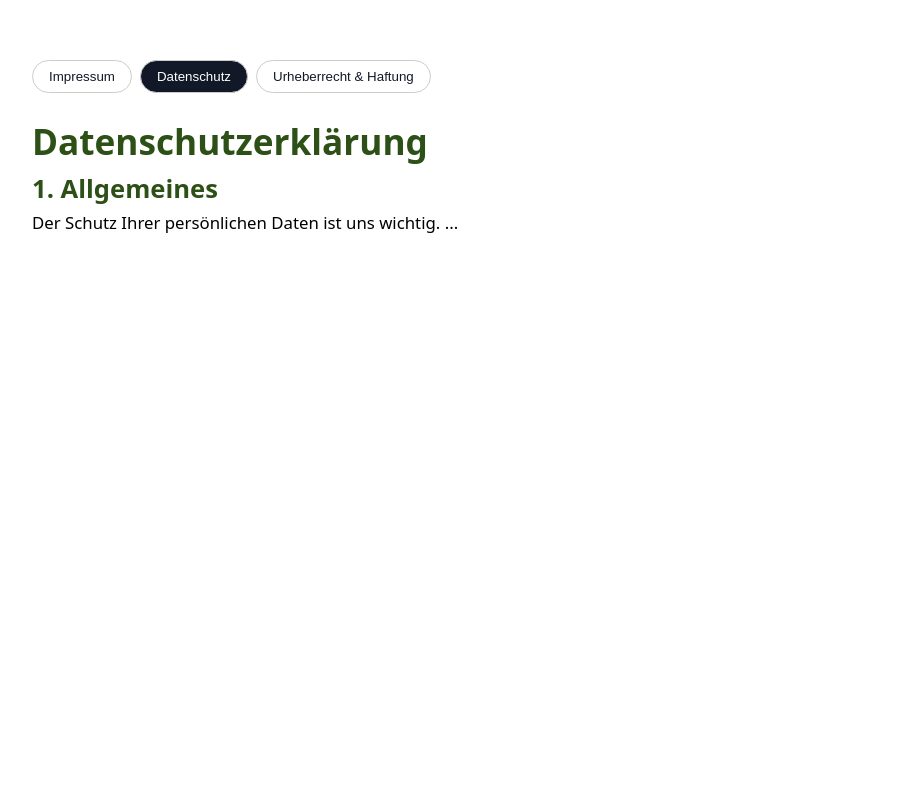
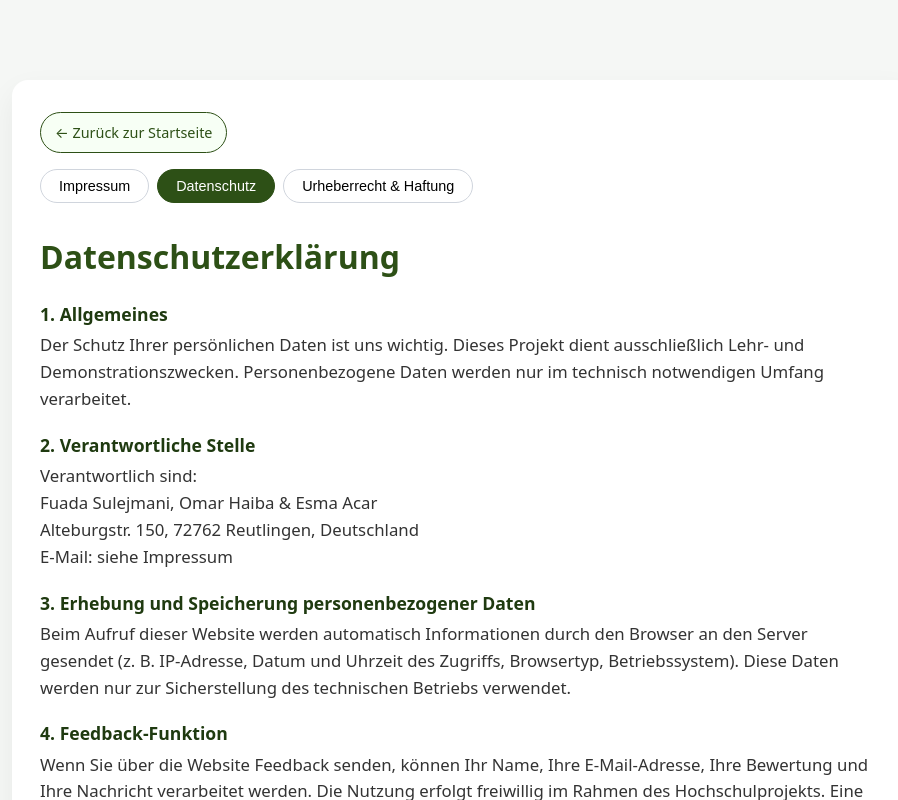
Before and after one commit to FuadaSul/financebuilder, a Next.js app: page /legal in a window 1280 px wide. Both pictures are taken after a click on the button "Datenschutz". Shown: the top 800 px of the page, without its empty margins (178-1076 px from the left). Built offline with nearby package versions, Linux system fonts and the light colour scheme.

Commit message:
impressum datenschutz verbessert

```diff
--- a/app/globals.css
+++ b/app/globals.css
@@ -2470,3 +2470,105 @@ svg circle {
   .next-btn:hover, .prev-btn:hover {
     background-color: #e0a800;
   }
+/* ===================== */
+/* LEGAL PAGE            */
+/* ===================== */
+
+.legal-page {
+  background: #f5f7f5;
+  min-height: 100vh;
+  padding: 80px 16px 40px;
+}
+
+.legal-container {
+  max-width: 900px;
+  margin: 0 auto;
+  background: #ffffff;
+  border-radius: 16px;
+  padding: 32px 28px 40px;
+  box-shadow: 0 12px 30px rgba(0, 0, 0, 0.06);
+}
+
+/* Zurück-Button */
+.legal-back-wrapper {
+  margin-bottom: 16px;
+}
+
+.legal-back-button {
+  display: inline-flex;
+  align-items: center;
+  gap: 6px;
+  padding: 8px 14px;
+  border-radius: 999px;
+  border: 1px solid #2d5016;
+  text-decoration: none;
+  font-size: 0.9rem;
+  color: #2d5016;
+  background: #f7fff5;
+}
+
+.legal-back-button:hover {
+  background: #2d5016;
+  color: #ffffff;
+}
+
+/* Tabs */
+.legal-tabs {
+  display: flex;
+  flex-wrap: wrap;
+  gap: 8px;
+  margin-bottom: 24px;
+}
+
+.legal-tab {
+  padding: 8px 18px;
+  border-radius: 999px;
+  border: 1px solid #d0d5dd;
+  background: #ffffff;
+  font-size: 0.9rem;
+  cursor: pointer;
+}
+
+.legal-tab:hover {
+  background: #f2f4f7;
+}
+
+.legal-tab.active {
+  background: #2d5016;
+  color: #ffffff;
+  border-color: #2d5016;
+}
+
+/* Textformatierung */
+.legal-content h1 {
+  font-size: 2rem;
+  margin-bottom: 16px;
+  color: #2d5016;
+}
+
+.legal-content h2 {
+  font-size: 1.1rem;
+  margin-top: 18px;
+  margin-bottom: 4px;
+  color: #1f3a10;
+}
+
+.legal-content p {
+  margin: 0 0 8px 0;
+  line-height: 1.6;
+  color: #333333;
+}
+
+.legal-content a {
+  color: #1f5fbf;
+  text-decoration: underline;
+}
+
+.legal-content a:hover {
+  color: #163f7f;
+}
+
+/* etwas Luft unten */
+.legal-content {
+  padding-top: 4px;
+}
--- a/app/legal/page.tsx
+++ b/app/legal/page.tsx
@@ -1,39 +1,53 @@
 "use client";
 
 import { useState } from "react";
+import Link from "next/link";
+
+type Section = "impressum" | "datenschutz" | "urheberrecht";
 
 export default function LegalPage() {
-  const [section, setSection] = useState<"impressum" | "datenschutz" | "urheberrecht">("impressum");
+  const [section, setSection] = useState<Section>("impressum");
 
   return (
-    <div style={{ maxWidth: 900, margin: "40px auto", padding: 20 }}>
-      {/* Buttons */}
-      <div style={{ display: "flex", gap: 8, marginBottom: 20 }}>
+    <main className="legal-page">
+      <div className="legal-container">
+        {/* Zurück-Button */}
+        <div className="legal-back-wrapper">
+          <Link href="/" className="legal-back-button">
+            ← Zurück zur Startseite
+          </Link>
+        </div>
+
+        {/* Tabs */}
+        <div className="legal-tabs">
           <button
+            className={`legal-tab ${section === "impressum" ? "active" : ""}`}
             onClick={() => setSection("impressum")}
-          style={buttonStyle(section === "impressum")}
           >
             Impressum
           </button>
           <button
+            className={`legal-tab ${section === "datenschutz" ? "active" : ""}`}
             onClick={() => setSection("datenschutz")}
-          style={buttonStyle(section === "datenschutz")}
           >
             Datenschutz
           </button>
           <button
+            className={`legal-tab ${
+              section === "urheberrecht" ? "active" : ""
+            }`}
             onClick={() => setSection("urheberrecht")}
-          style={buttonStyle(section === "urheberrecht")}
           >
-          Urheberrecht & Haftung
+            Urheberrecht &amp; Haftung
           </button>
         </div>
 
-      {/* Inhalte */}
-      <div>
+        {/* Inhalt */}
+        <div className="legal-content">
           {section === "impressum" && (
-          <div>
+            <>
               <h1>Impressum</h1>
+
               <h2>Angaben gemäß § 5 TMG</h2>
               <p>
                 Fuada Sulejmani<br />
@@ -41,59 +55,143 @@ export default function LegalPage() {
                 Esma Acar<br />
                 Alteburgstr. 150<br />
                 72762 Reutlingen<br />
-              Deutschland (Hochschule Reutlingen)
+                Deutschland<br />
+                (Hochschule Reutlingen)
               </p>
 
               <h2>Kontakt</h2>
               <p>
-              E-Mail:<br />
-              fuada.sulejmani@hochschule.reutlingen-university.de<br />
-              omar.haiba@hochschule.reutlingen-university.de<br />
+                E-Mail:
+                <br />
+                fuada.sulejmani@hochschule.reutlingen-university.de
+                <br />
+                omar.haiba@hochschule.reutlingen-university.de
+                <br />
                 esma.acar@hochschule.reutlingen-university.de
               </p>
 
-            <h2>Verantwortlich nach § 18 Abs. 2 MStV</h2>
+              <h2>Verantwortlich für den Inhalt nach § 18 Abs. 2 MStV</h2>
               <p>
-              Fuada Sulejmani, Omar Haiba &amp; Esma Acar<br />
+                Fuada Sulejmani, Omar Haiba &amp; Esma Acar
+                <br />
                 jeweils unter der oben genannten Anschrift
               </p>
-          </div>
+
+              <h2>Hinweis</h2>
+              <p>
+                Dieses Angebot ist ein nicht-kommerzielles Hochschulprojekt im
+                Rahmen der Hochschule Reutlingen zum Thema Finanzbildung.
+              </p>
+            </>
           )}
 
           {section === "datenschutz" && (
-          <div>
+            <>
               <h1>Datenschutzerklärung</h1>
+
               <h2>1. Allgemeines</h2>
               <p>
-              Der Schutz Ihrer persönlichen Daten ist uns wichtig. ...
+                Der Schutz Ihrer persönlichen Daten ist uns wichtig. Dieses
+                Projekt dient ausschließlich Lehr- und Demonstrationszwecken.
+                Personenbezogene Daten werden nur im technisch notwendigen
+                Umfang verarbeitet.
               </p>
-            {/* Rest DSGVO-Text – kann ich komplett reinrenden wenn du willst */}
-          </div>
+
+              <h2>2. Verantwortliche Stelle</h2>
+              <p>
+                Verantwortlich sind:
+                <br />
+                Fuada Sulejmani, Omar Haiba &amp; Esma Acar
+                <br />
+                Alteburgstr. 150, 72762 Reutlingen, Deutschland
+                <br />
+                E-Mail: siehe Impressum
+              </p>
+
+              <h2>3. Erhebung und Speicherung personenbezogener Daten</h2>
+              <p>
+                Beim Aufruf dieser Website werden automatisch Informationen durch
+                den Browser an den Server gesendet (z.&nbsp;B. IP-Adresse, Datum
+                und Uhrzeit des Zugriffs, Browsertyp, Betriebssystem). Diese
+                Daten werden nur zur Sicherstellung des technischen Betriebs
+                verwendet.
+              </p>
+
+              <h2>4. Feedback-Funktion</h2>
+              <p>
+                Wenn Sie über die Website Feedback senden, können Ihr Name,
+                Ihre E-Mail-Adresse, Ihre Bewertung und Ihre Nachricht
+                verarbeitet werden. Die Nutzung erfolgt freiwillig im Rahmen des
+                Hochschulprojekts. Eine Weitergabe an Dritte findet nicht statt.
+              </p>
+
+              <h2>5. Cookies / Lokale Speicherung</h2>
+              <p>
+                Diese Website verwendet ausschließlich technisch notwendige
+                Mechanismen (z.&nbsp;B. Local Storage) zur Darstellung von
+                Inhalten. Es werden keine Tracking- oder Marketing-Cookies
+                eingesetzt.
+              </p>
+
+              <h2>6. Ihre Rechte</h2>
+              <p>
+                Ihnen stehen die Rechte auf Auskunft, Berichtigung, Löschung,
+                Einschränkung der Verarbeitung, Widerspruch sowie
+                Datenübertragbarkeit im Rahmen der gesetzlichen Bestimmungen zu.
+              </p>
+
+              <h2>7. Stand</h2>
+              <p>Stand dieser Datenschutzerklärung: Januar 2026.</p>
+            </>
           )}
 
           {section === "urheberrecht" && (
-          <div>
-            <h1>Urheberrecht & Haftung</h1>
+            <>
+              <h1>Urheberrecht &amp; Haftung</h1>
+
               <h2>Urheberrecht</h2>
               <p>
-              Die durch die Seitenbetreiber erstellten Inhalte ...
+                Die durch die Projektteilnehmenden erstellten Inhalte und Werke
+                auf dieser Website unterliegen dem deutschen Urheberrecht.
+                Beiträge dürfen ausschließlich im Rahmen des Hochschulprojekts
+                verwendet werden.
               </p>
-            {/* Rest wie oben – kann ich auch komplett reinfüllen */}
-          </div>
+
+              <h2>Haftung für Inhalte</h2>
+              <p>
+                Alle Inhalte dieser Website dienen ausschließlich Informations-
+                und Lernzwecken. Es handelt sich nicht um eine Finanz- oder
+                Anlageberatung. Für die Richtigkeit, Vollständigkeit und
+                Aktualität der Inhalte wird keine Gewähr übernommen.
+              </p>
+
+              <h2>Haftung für Links</h2>
+              <p>
+                Diese Website kann Links zu externen Websites enthalten, auf
+                deren Inhalte wir keinen Einfluss haben. Für diese fremden
+                Inhalte ist stets der jeweilige Anbieter oder Betreiber
+                verantwortlich.
+              </p>
+
+              <h2>Online-Streitbeilegung</h2>
+              <p>
+                Die Europäische Kommission stellt eine Plattform zur
+                Online-Streitbeilegung (OS) bereit:&nbsp;
+                <a
+                  href="https://ec.europa.eu/consumers/odr/"
+                  target="_blank"
+                  rel="noopener noreferrer"
+                >
+                  https://ec.europa.eu/consumers/odr/
+                </a>
+                . Wir sind nicht verpflichtet und nicht bereit, an
+                Streitbeilegungsverfahren vor einer
+                Verbraucherschlichtungsstelle teilzunehmen.
+              </p>
+            </>
           )}
         </div>
       </div>
+    </main>
   );
 }
-
-function buttonStyle(active: boolean): React.CSSProperties {
-  return {
-    padding: "8px 16px",
-    borderRadius: 9999,
-    border: "1px solid #ccc",
-    background: active ? "#111827" : "#fff",
-    color: active ? "#fff" : "#111827",
-    cursor: "pointer",
-    transition: "0.2s",
-  };
-}
```
Lines whose indentation alone changed are shown as unchanged.
